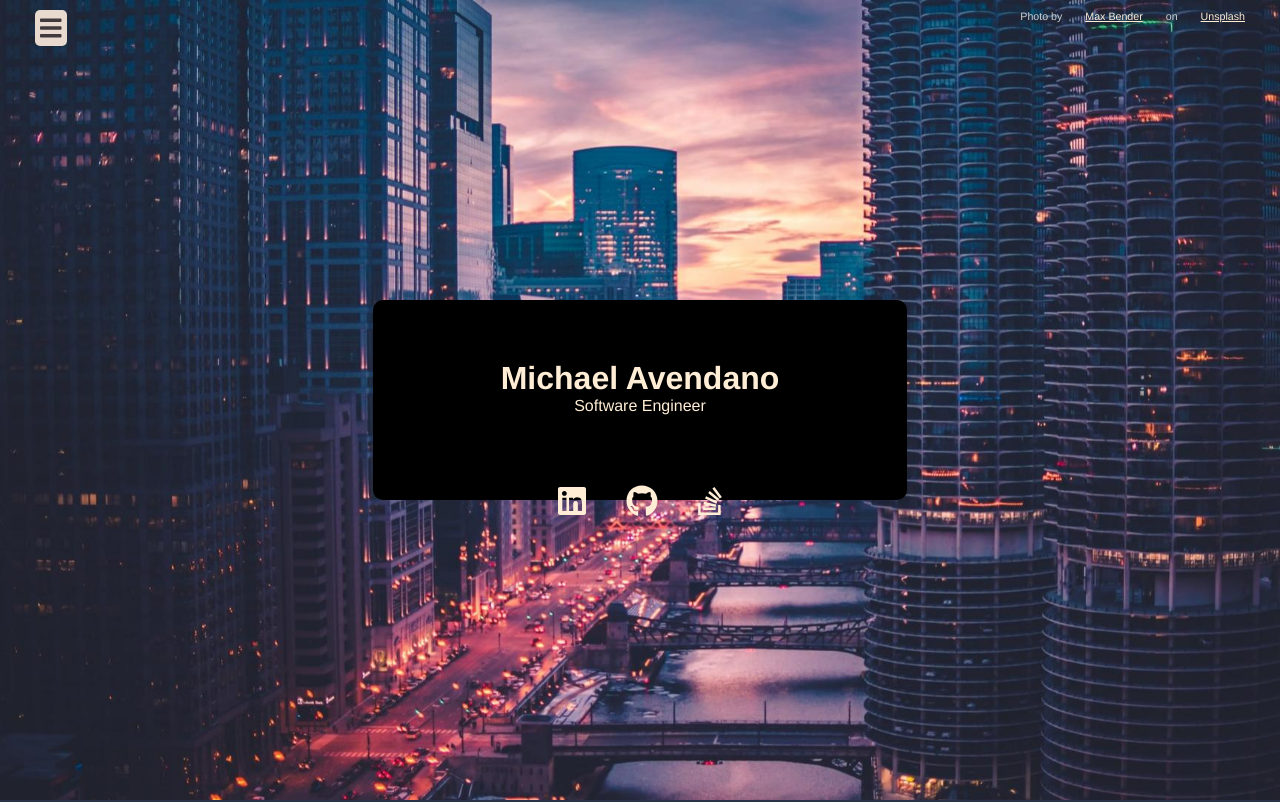
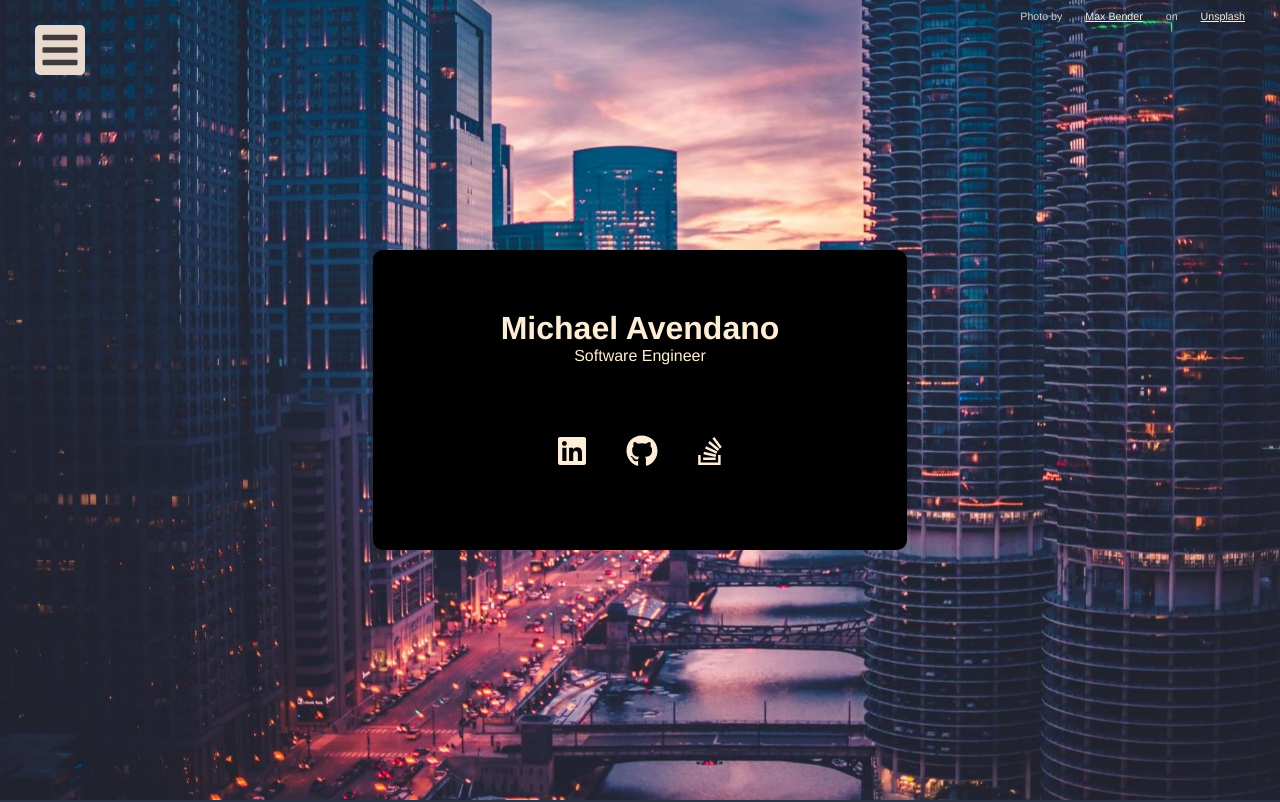
Before and after one commit to avenmia/PersonalWebsite, a Vue app: page / in a window 1280 px wide. Shown: the top 802 px of the page. Built offline with nearby package versions, Linux system fonts and the light colour scheme.

Commit message:
minor style fixes

```diff
--- a/src/components/menu/Menu.vue
+++ b/src/components/menu/Menu.vue
@@ -90,10 +90,12 @@ export default defineComponent({
     padding: 5px;
     z-index: 2;
     position: fixed;
-    top: 10px;
+    top: 25px;
     left: 25px;
     font-size: 36px;
     margin-left: 10px;
+    height: 50px;
+    width: 50px;
   }
 
   .times {
--- a/src/components/resume/DownloadResume.vue
+++ b/src/components/resume/DownloadResume.vue
@@ -67,6 +67,7 @@ button:hover {
   color: black;
   background-color: #ffedd6;
   padding: 5px;
+  font-size: 20pt;
 }
 
 .download-btn {
--- a/src/components/sections/HomeSection.vue
+++ b/src/components/sections/HomeSection.vue
@@ -54,7 +54,7 @@ export default {
   background: black;
   order: 1;
   width: auto;
-  height: 200px;
+  height: 300px;
   border-radius: 10px;
   padding: 5vh 10vw;
   text-align: center;
```
